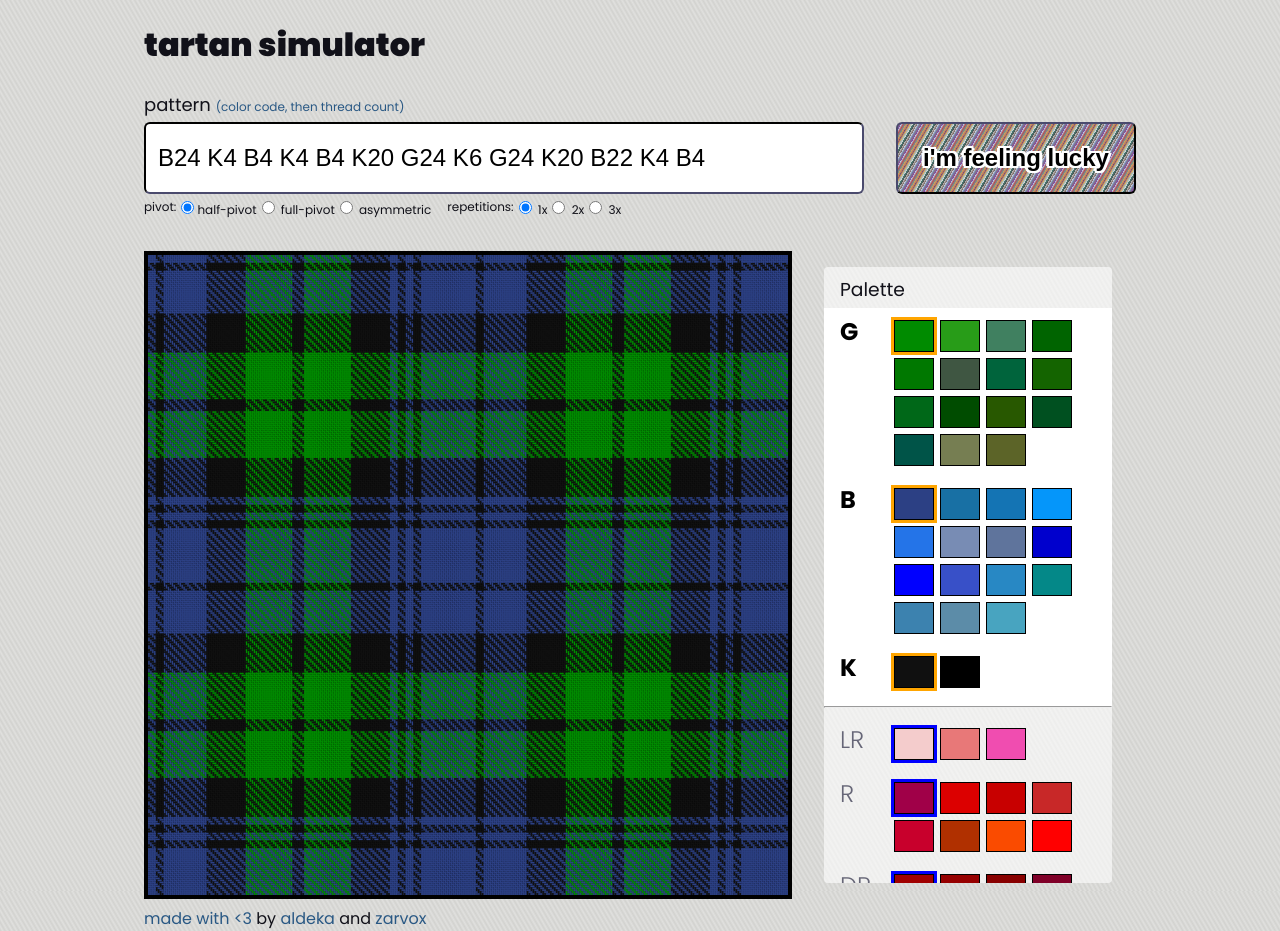
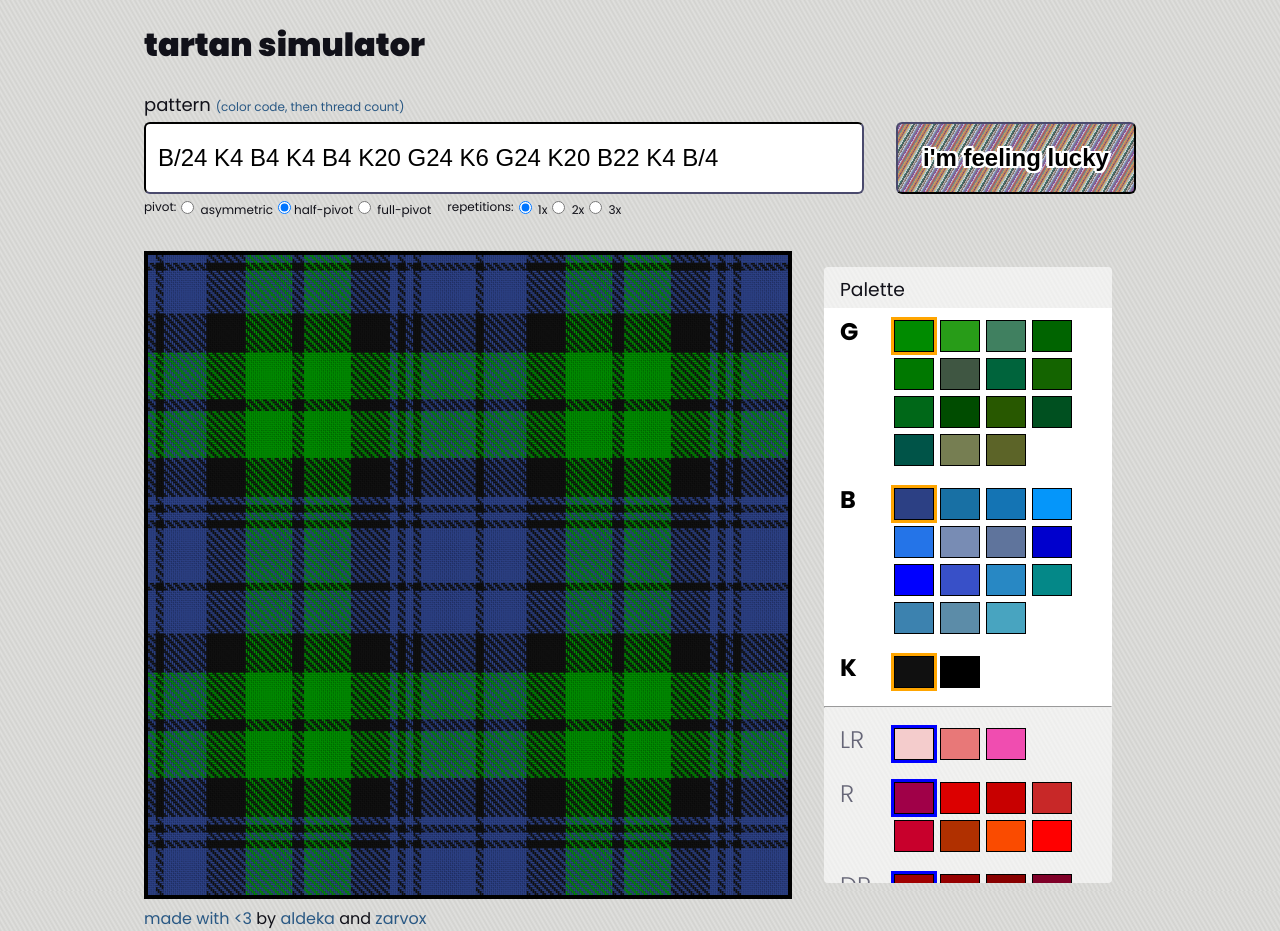
Before and after one commit to aldeka/tartanizer, a SvelteKit app: page / in a window 1280 px wide. Built offline with nearby package versions, Linux system fonts and the light colour scheme.

Commit message:
Put asymmetric first; fix default string to reflect its actual pivot

```diff
--- a/src/routes/+page.svelte
+++ b/src/routes/+page.svelte
@@ -187,7 +187,7 @@
 	}
 
 	// Demo is the standard Black Watch pattern
-	let colorString = 'B24 K4 B4 K4 B4 K20 G24 K6 G24 K20 B22 K4 B4';
+	let colorString = 'B/24 K4 B4 K4 B4 K20 G24 K6 G24 K20 B22 K4 B/4';
 	let repetitions = 1;
 	let pivotFormat: PivotFormat = 'half';
 	$: threadList = makeThreadList(colorString, activePaletteIndices, repetitions, pivotFormat);
@@ -272,6 +272,17 @@
 	<div id="pivot-and-repetition" class="help">
 		<div id="pivot-options" class="display-options">
 			pivot:
+			<label for="none"
+				><input
+					id="none"
+					type="radio"
+					checked={pivotFormat === 'none'}
+					on:change={() => {
+						setPivot('none');
+					}}
+				/>
+				asymmetric</label
+			>
 			<label for="half"
 				><input
 					id="half"
@@ -292,17 +303,6 @@
 					}}
 				/>
 				full-pivot</label
-			>
-			<label for="none"
-				><input
-					id="none"
-					type="radio"
-					checked={pivotFormat === 'none'}
-					on:change={() => {
-						setPivot('none');
-					}}
-				/>
-				asymmetric</label
 			>
 		</div>
 
```
